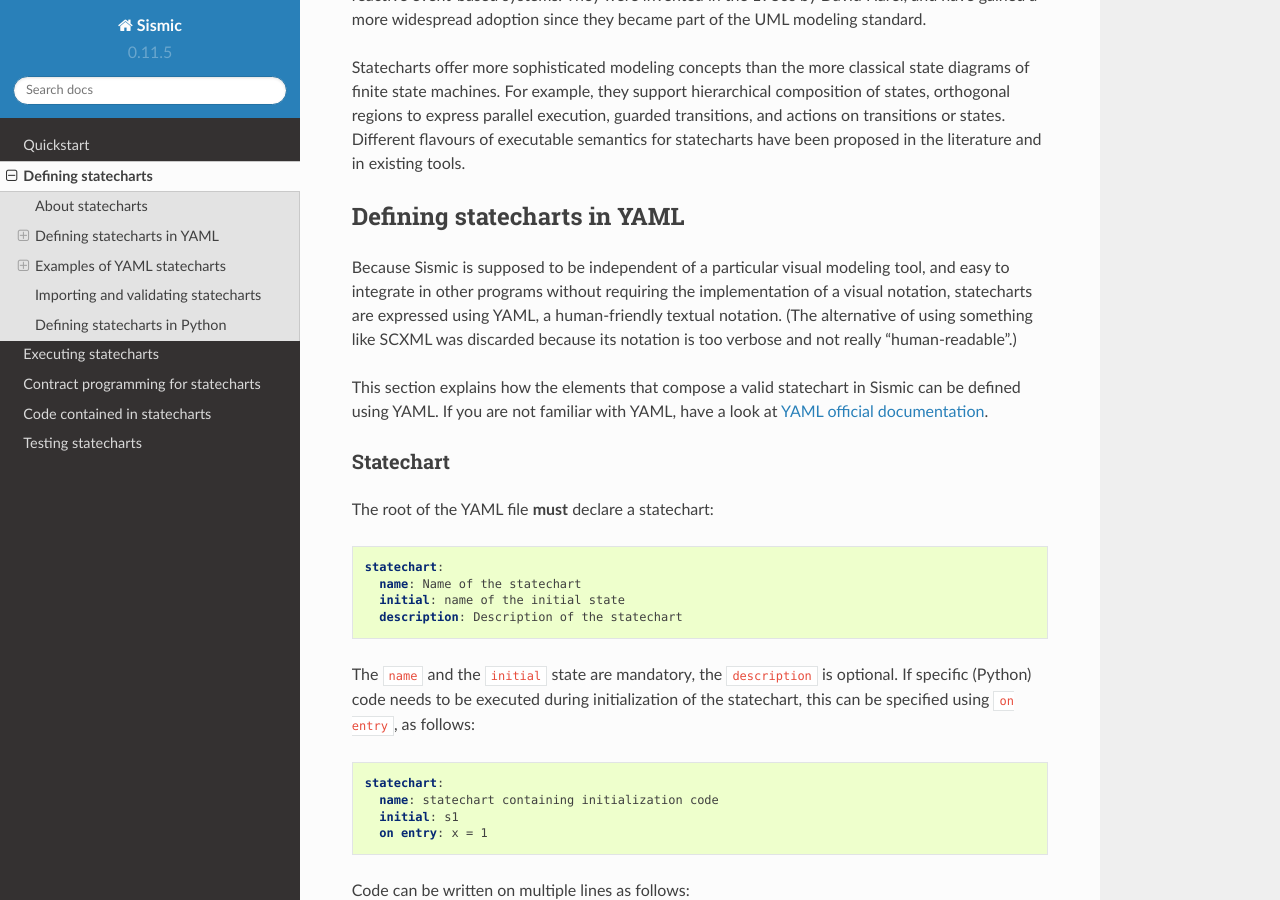
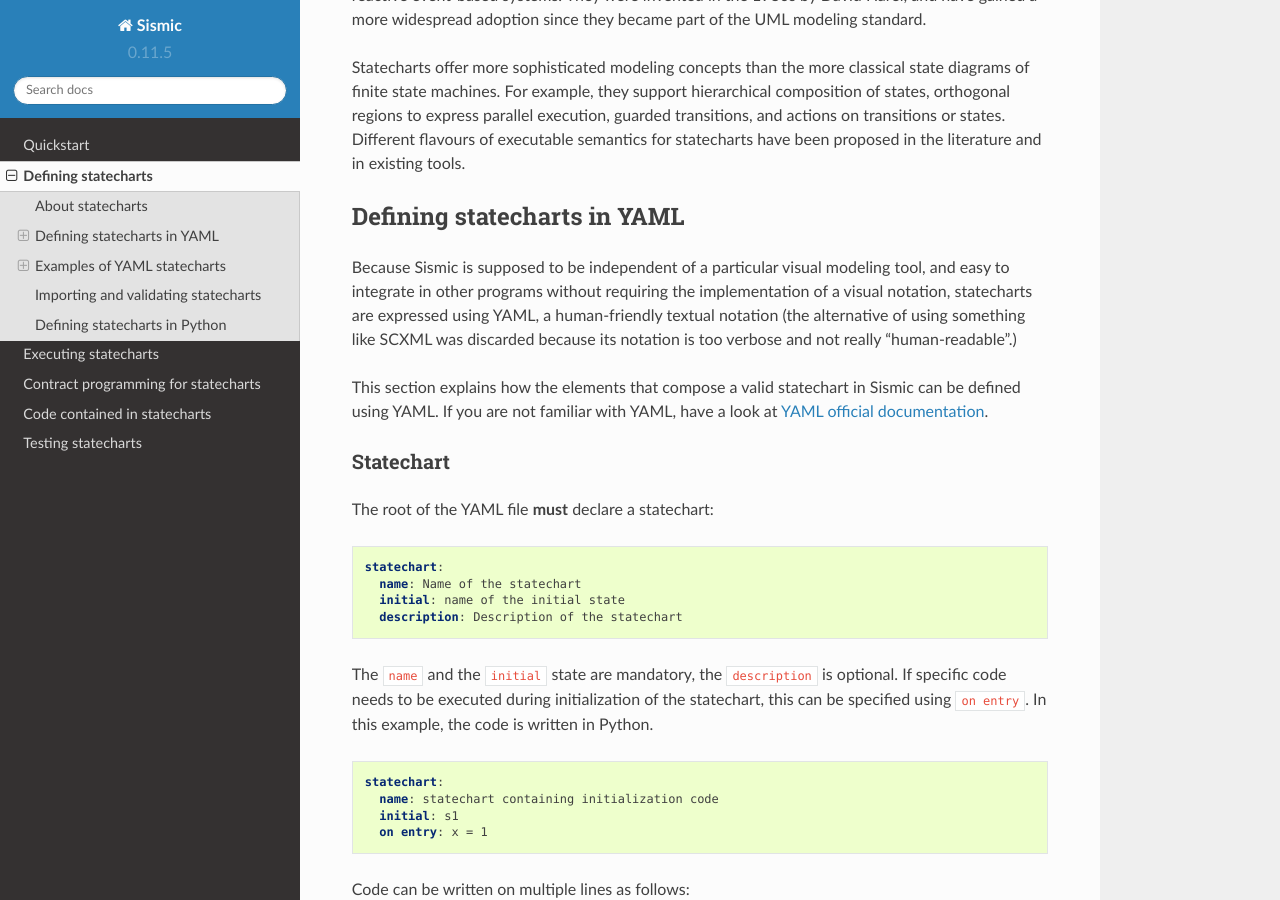
Before and after one commit to AlexandreDecan/sismic, a Sphinx documentation site: the page built from docs/format.rst, in a window 1280 px wide and 900 px high, scrolled down 256 px. Built offline with Sphinx 7.4.7 and the Read the Docs theme 2.0.0, drawn with Linux system fonts in a browser that asks for light colours; some of the changed text lies outside the part shown.

Commit message:
Merge Tom's change for format.rst

```diff
--- a/docs/format.rst
+++ b/docs/format.rst
@@ -18,7 +18,10 @@
 Defining statecharts in YAML
 ----------------------------
 
-Because Sismic is supposed to be independent of a particular visual modeling tool, and easy to integrate in other programs without requiring the implementation of a visual notation, statecharts are expressed using YAML, a human-friendly textual notation. (The alternative of using something like SCXML was discarded because its notation is too verbose and not really "human-readable".)
+Because Sismic is supposed to be independent of a particular visual modeling tool, and easy to integrate in other programs
+without requiring the implementation of a visual notation, statecharts are expressed using YAML, a human-friendly textual
+notation (the alternative of using something like SCXML was discarded because its notation is too verbose and not
+really "human-readable".)
 
 This section explains how the elements that compose a valid statechart in Sismic can be defined using YAML.
 If you are not familiar with YAML, have a look at `YAML official documentation <http://yaml.org/spec/1.1/>`__.
@@ -36,7 +39,8 @@
       description: Description of the statechart
 
 The ``name`` and the ``initial`` state are mandatory, the ``description`` is optional.
-If specific (Python) code needs to be executed during initialization of the statechart, this can be specified using ``on entry``, as follows:
+If specific code needs to be executed during initialization of the statechart, this can be specified
+using ``on entry``. In this example, the code is written in Python.
 
 .. code:: yaml
 
@@ -99,7 +103,7 @@
 *History states* can be declared as follows:
 The ``type: shallow history`` property declares a *shallow history* state;
 the ``type: deep history`` property declares a *deep history* state.
-(We refer to the semantics of UML and SCXML for the difference between both types of histories.)
+We refer to the semantics of UML and SCXML for the difference between both types of histories.
 
 .. code:: yaml
 
@@ -117,7 +121,7 @@
 
 
 Composite states
-***************
+****************
 
 A state that is neither a final state nor a history state can contain nested states.
 Such a state is commonly called a *composite state*.
@@ -134,7 +138,9 @@
 Regions
 *******
 
-A region is essentially a logical set of nested states. Unlike UML, but similarly to SCXML, Sismic does not explicitly represent the concept of *region*, as it is implicitly defined by its composite state.
+A region is essentially a logical set of nested states. Unlike UML, but similarly to SCXML, Sismic does
+not explicitly represent the concept of *region*, as it is implicitly defined by its composite state.
+
 
 Orthogonal states
 *****************
@@ -185,8 +191,8 @@
         action: print('Hello World!')
 
 One type of transition, called an *internal transition*, does not require to declare a ``target``.
-Instead, it **must** either define an event or define a guard to determine when it should become active.
-(Otherwise, infinite loops would occur during simulation or execution.)
+Instead, it **must** either define an event or define a guard to determine when it should become active
+(Otherwise, infinite loops would occur during simulation or execution).
 
 .. _yaml_example:
 
```
